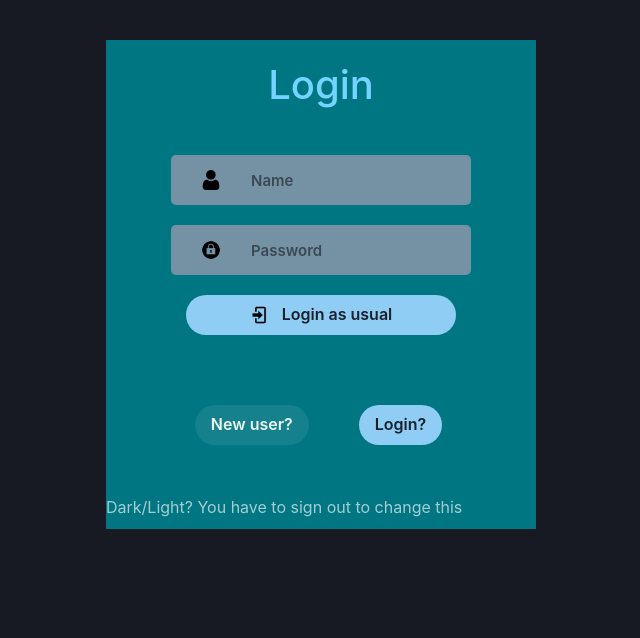
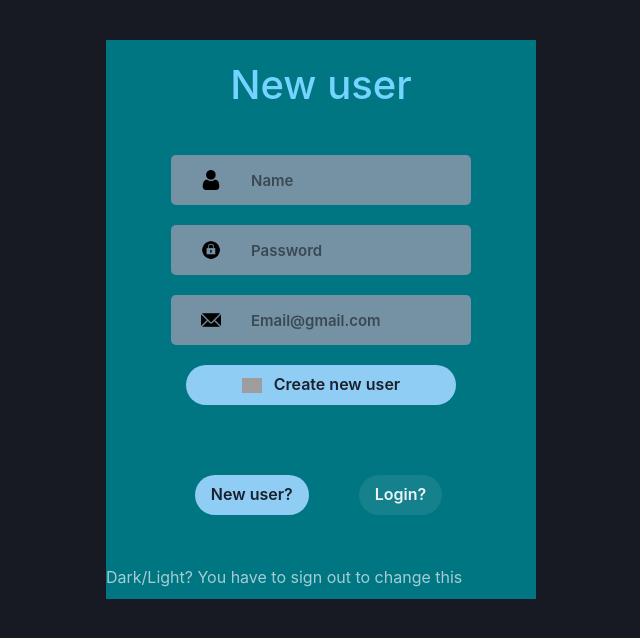
Before and after one commit to Fenix900/CampusGram, a React (Create React App) app in the folder project-app/: page / in a window 1280 px wide. Shown: the top 638 px of the page, without its empty margins (319-959 px from the left). Built offline with nearby package versions, Linux system fonts and the light colour scheme; no server answers; grey boxes are pictures that could not be loaded.

Commit message:
Some changes with non registered users
I changed so that users that isn't logged in can see other users accounts. Also added a bar at the top to go to the register page.
(This might be removed. But it might be fun to see other profiles without signing in.)

```diff
--- a/project-app/src/Components/Login_Signup/Login_Signup.jsx
+++ b/project-app/src/Components/Login_Signup/Login_Signup.jsx
@@ -12,7 +12,7 @@ import { useNavigate } from 'react-router-dom'
 
 export const Login_Signup = () => {
  /*Maybe add forget password here*/
-  const [action, setAction] = useState("Login");
+  const [action, setAction] = useState("New user");
 
   return (
     /*This part is the whole sign in page*/
--- a/project-app/src/Components/Sidebar/PageLayout.jsx
+++ b/project-app/src/Components/Sidebar/PageLayout.jsx
@@ -1,14 +1,26 @@
-import { Box, Flex } from '@chakra-ui/react'
+import { Box, Button, Flex, VStack } from '@chakra-ui/react'
 import React from 'react'
-import { useLocation } from 'react-router-dom'
+import { useLocation } from 'react-router-dom';
 import Sidebar from './Sidebar';
+import { useAuthState } from 'react-firebase-hooks/auth';
+import { auth } from '../../Firebase/firebase';
+import SignupNavBar from '../TopNavBar/SignupNavBar';
 
 const PageLayout = ({children}) => {
-     const {pathname} = useLocation();
+     const locationPath = useLocation();
+     console.log(locationPath);
+     const [user, loading, error] = useAuthState(auth);
+     //This showsSidebar shows the sidabar if the location isn't the login page and if there is a signed in user
+     const navSigninOrSignup = locationPath.pathname !=="/" && !user;
+     const showSidebar = locationPath.pathname !== "/" && user;
+
+
   return (
+    <VStack>
+        {navSigninOrSignup ? <SignupNavBar /> : null}
         <Flex>
             {/*This side is for the side bar (LEFT) */}
-        {pathname !== '/' ? (
+            {showSidebar ? (
             <Box w={{base:"75px", md:"230px"}}>
                 <Sidebar/>
             </Box>
@@ -18,6 +30,7 @@ const PageLayout = ({children}) => {
                 {children}
             </Box>
         </Flex>
+    </VStack>
     )
 }
 
--- /dev/null
+++ b/project-app/src/Components/TopNavBar/SignupNavBar.jsx
@@ -0,0 +1,22 @@
+import { Box, Button, Flex,Text } from '@chakra-ui/react'
+import React from 'react'
+import { Link } from 'react-router-dom'
+
+const SignupNavBar = () => {
+  return (
+   <Flex justifyContent={"center"} w={"full"} bg={"cyan.800"}>
+      <Box my={4}>
+        <Flex flexDirection={"row"} alignItems={"center"} gap={3}>
+          <Text color={"blue.200"}>Don't have an acount?</Text>
+          <Link to='/'>
+            <Button size={"sm"} bg={"gray.600"}>
+              <Text color={"blue.200"} fontWeight={800}>Signup here</Text>
+            </Button>
+          </Link>
+        </Flex>
+        </Box>
+   </Flex>
+  )
+}
+
+export default SignupNavBar
```
Lines whose indentation alone changed are shown as unchanged.
